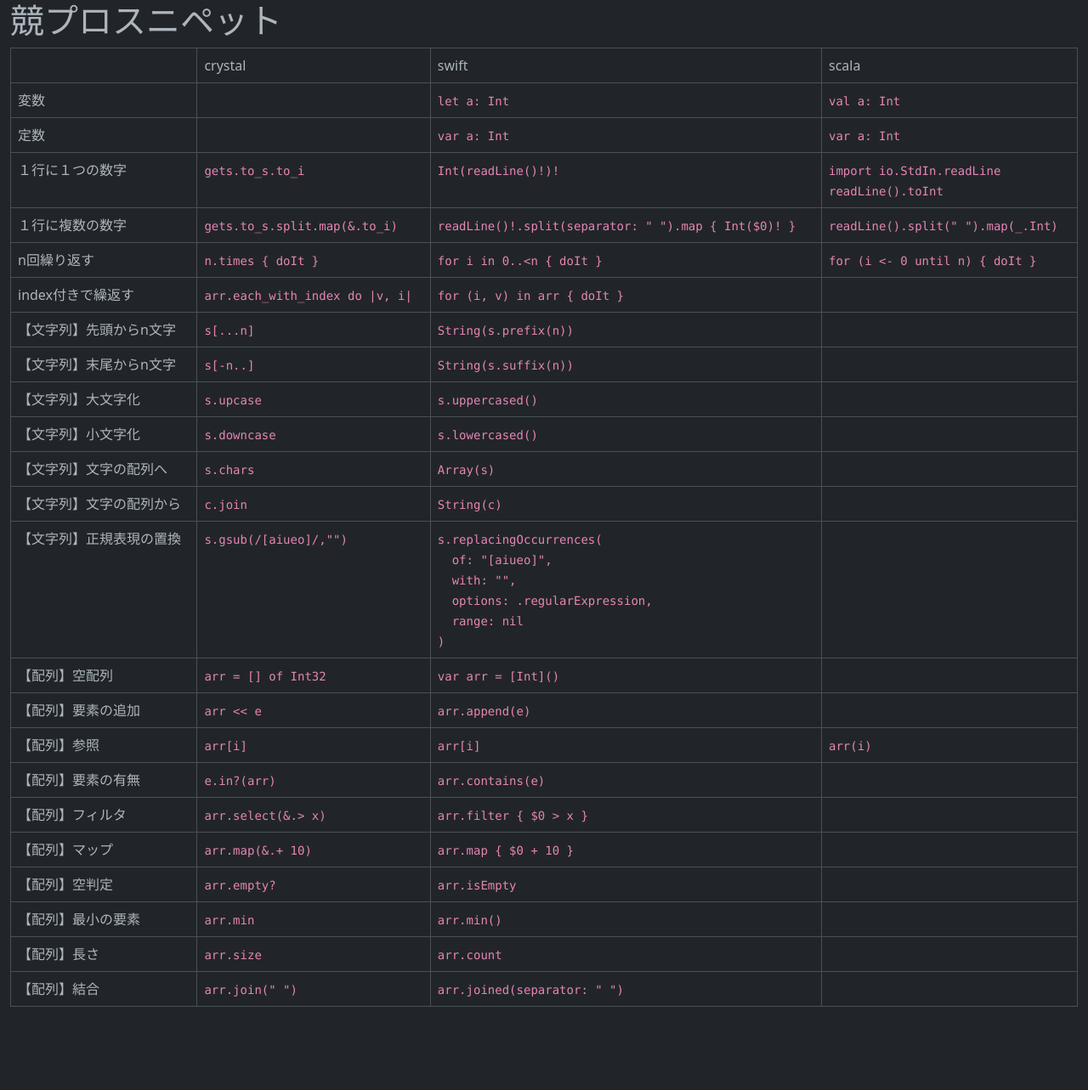
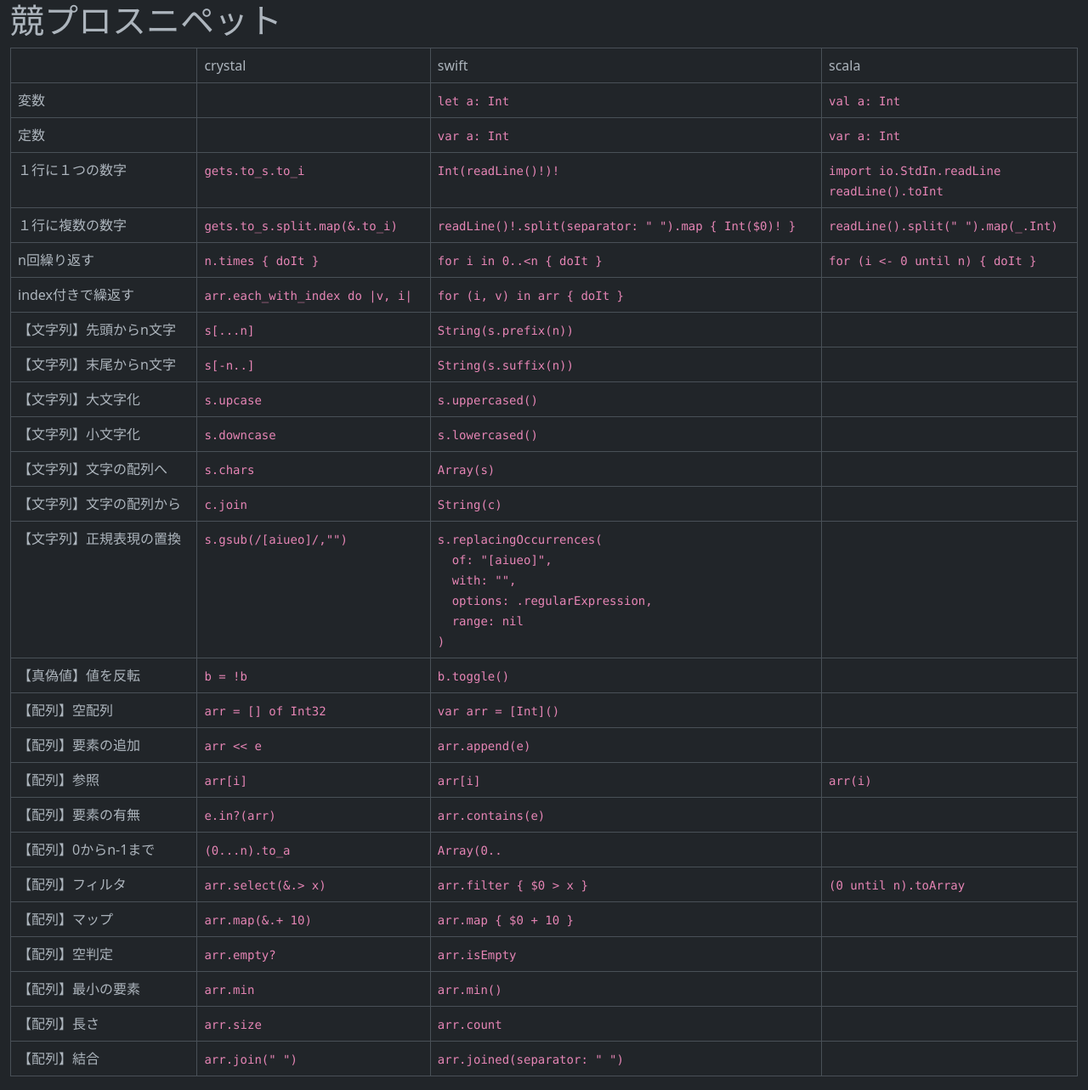
Before and after one commit to tamura2004/languages, a Jekyll site: the page built from index.html, in a window 1280 px wide. Shown: the whole page at 85% size. Built offline with Jekyll 4.4.1, drawn with Linux system fonts in a browser that asks for light colours; before the commit the page ends 1201 px from its top, so only the background shows below that.

Commit message:
Update codes

```diff
--- a/_data/codes.yml
+++ b/_data/codes.yml
@@ -48,6 +48,9 @@ index付きで繰返す:
       &nbsp;&nbsp;options: .regularExpression,<br>
       &nbsp;&nbsp;range: nil<br>
     )
+【真偽値】値を反転:
+    crystal: b = !b
+    swift: b.toggle()
 【配列】空配列:
   swift: var arr = [Int]()
   crystal: arr = [] of Int32
@@ -61,9 +64,13 @@ index付きで繰返す:
 【配列】要素の有無:
   crystal: e.in?(arr)
   swift: arr.contains(e)
+【配列】0からn-1まで:
+  crystal: (0...n).to_a
+  swift: Array(0..<n)
 【配列】フィルタ:
   crystal: arr.select(&.> x)
   swift: arr.filter { $0 > x }
+  scala: (0 until n).toArray
 【配列】マップ:
   crystal: arr.map(&.+ 10)
   swift: arr.map { $0 + 10 }
```
